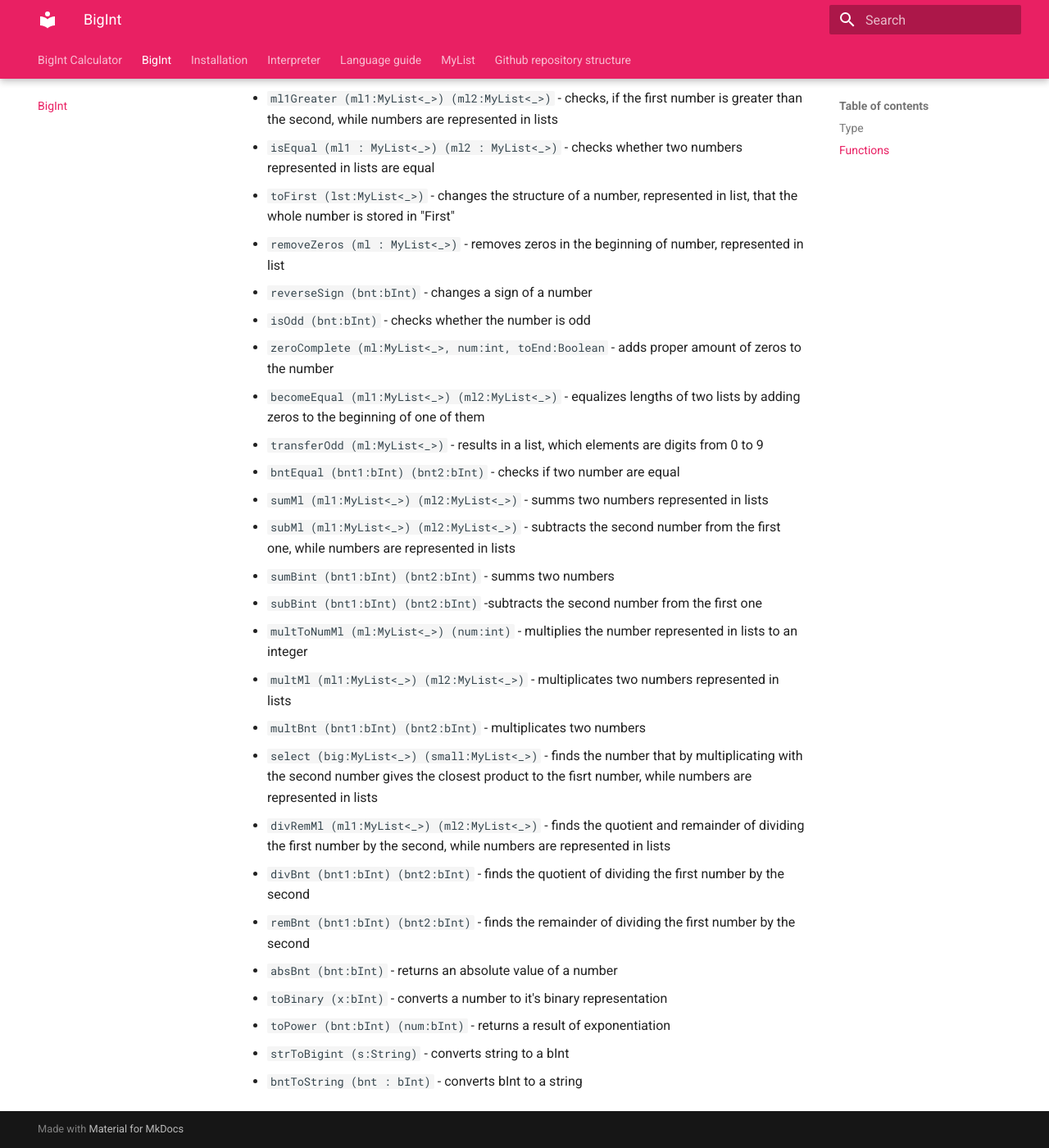
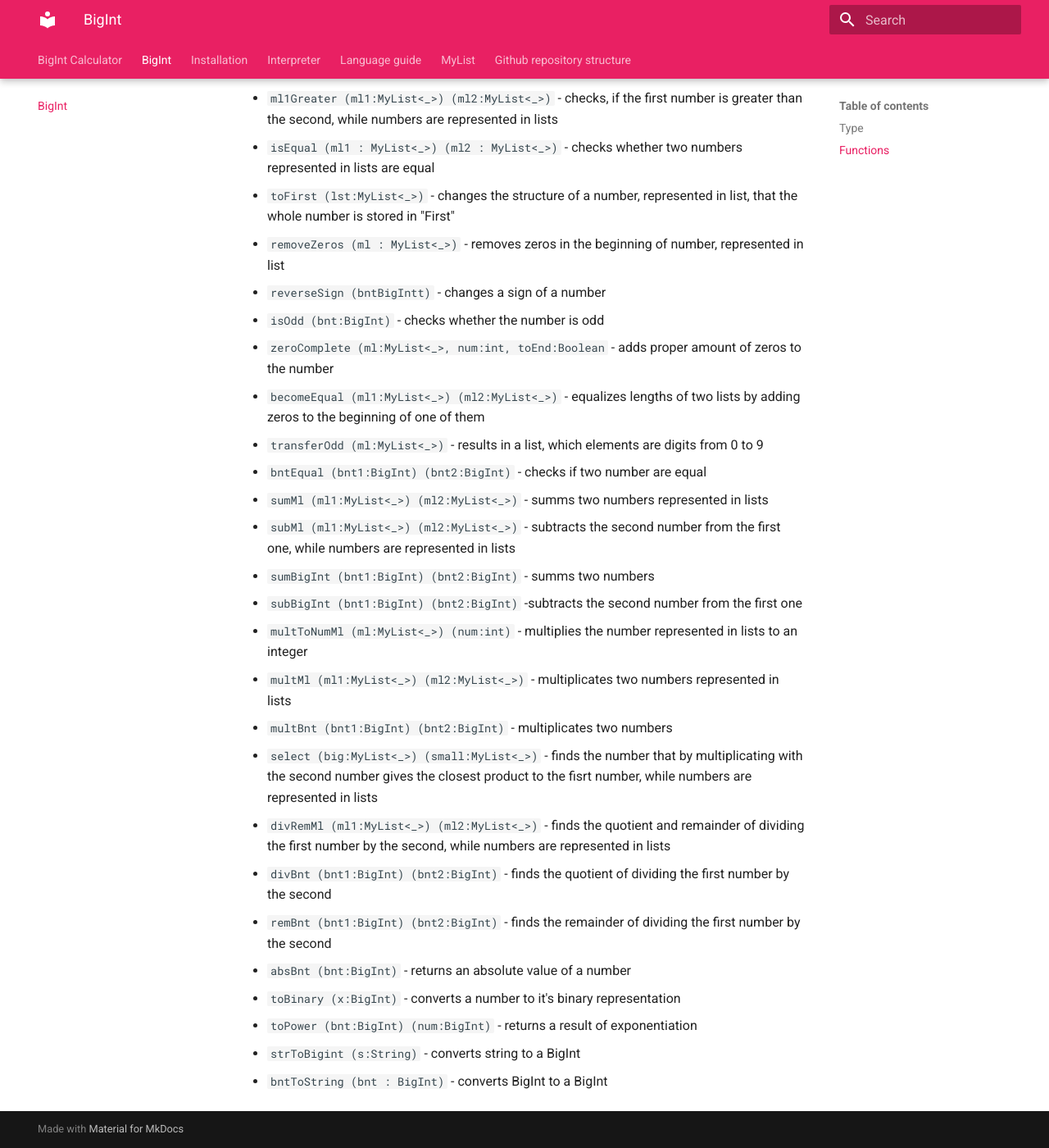
Before and after one commit to YelenaZvyagina/BigIntCalculator, an MkDocs documentation site: the page built from docs/BigInt.md, in a window 1280 px wide and 1400 px high, scrolled down 379 px. Shown: the whole window at 82% size. Built offline with MkDocs 1.6.1 and Material for MkDocs 9.7.7, drawn with Linux system fonts in a browser that asks for light colours.

Commit message:
docs fixes

```diff
--- a/docs/BigInt.md
+++ b/docs/BigInt.md
@@ -12,25 +12,25 @@
 * `isEqual (ml1 : MyList<_>) (ml2 : MyList<_>)` - checks whether two numbers represented in lists are equal
 * `toFirst (lst:MyList<_>)` - changes the structure of a number, represented in list, that the whole number is stored in "First"
 * `removeZeros (ml : MyList<_>)` - removes zeros in the beginning of number, represented in list
-* `reverseSign (bnt:bInt)` - changes a sign of a number
-* `isOdd (bnt:bInt)` - checks whether the number is odd
+* `reverseSign (bntBigIntt)` - changes a sign of a number
+* `isOdd (bnt:BigInt)` - checks whether the number is odd
 * `zeroComplete (ml:MyList<_>, num:int, toEnd:Boolean` - adds proper amount of zeros to the number
 * `becomeEqual (ml1:MyList<_>) (ml2:MyList<_>)` - equalizes lengths of two lists by adding zeros to the beginning of one of them
 * `transferOdd (ml:MyList<_>)` - results in a list, which elements are digits from 0 to 9
-* `bntEqual (bnt1:bInt) (bnt2:bInt)` - checks if two number are equal
+* `bntEqual (bnt1:BigInt) (bnt2:BigInt)` - checks if two number are equal
 * `sumMl (ml1:MyList<_>) (ml2:MyList<_>) ` - summs two numbers represented in lists
 * `subMl (ml1:MyList<_>) (ml2:MyList<_>) ` - subtracts the second number from the first one, while numbers are represented in lists
-* `sumBint (bnt1:bInt) (bnt2:bInt)` - summs two numbers
-* `subBint (bnt1:bInt) (bnt2:bInt)` -subtracts the second number from the first one
+* `sumBigInt (bnt1:BigInt) (bnt2:BigInt)` - summs two numbers
+* `subBigInt (bnt1:BigInt) (bnt2:BigInt)` -subtracts the second number from the first one
 * `multToNumMl (ml:MyList<_>) (num:int)` - multiplies the number represented in lists to an integer
 * `multMl (ml1:MyList<_>) (ml2:MyList<_>) ` - multiplicates two numbers represented in lists
-* `multBnt (bnt1:bInt) (bnt2:bInt)` - multiplicates two numbers
+* `multBnt (bnt1:BigInt) (bnt2:BigInt)` - multiplicates two numbers
 * `select (big:MyList<_>) (small:MyList<_>)` - finds the number that by multiplicating with the second number gives the closest product to the fisrt number, while numbers are represented in lists
 * `divRemMl (ml1:MyList<_>) (ml2:MyList<_>)` - finds the quotient and remainder of dividing the first number by the second, while numbers are represented in lists
-* `divBnt (bnt1:bInt) (bnt2:bInt)` - finds the quotient of dividing the first number by the second
-* `remBnt (bnt1:bInt) (bnt2:bInt)` - finds the remainder of dividing the first number by the second
-* `absBnt (bnt:bInt)` - returns an absolute value of a number
-* `toBinary (x:bInt)` - converts a number to it's binary representation
-* `toPower (bnt:bInt) (num:bInt)` - returns a result of exponentiation
-* `strToBigint (s:String)` - converts string to a bInt
-* `bntToString (bnt : bInt)` - converts bInt to a string
+* `divBnt (bnt1:BigInt) (bnt2:BigInt)` - finds the quotient of dividing the first number by the second
+* `remBnt (bnt1:BigInt) (bnt2:BigInt)` - finds the remainder of dividing the first number by the second
+* `absBnt (bnt:BigInt)` - returns an absolute value of a number
+* `toBinary (x:BigInt)` - converts a number to it's binary representation
+* `toPower (bnt:BigInt) (num:BigInt)` - returns a result of exponentiation
+* `strToBigint (s:String)` - converts string to a BigInt
+* `bntToString (bnt : BigInt)` - converts BigInt to a BigInt
```
Also changed, not shown: docs/Interpreter.md (+1 -1 lines).
